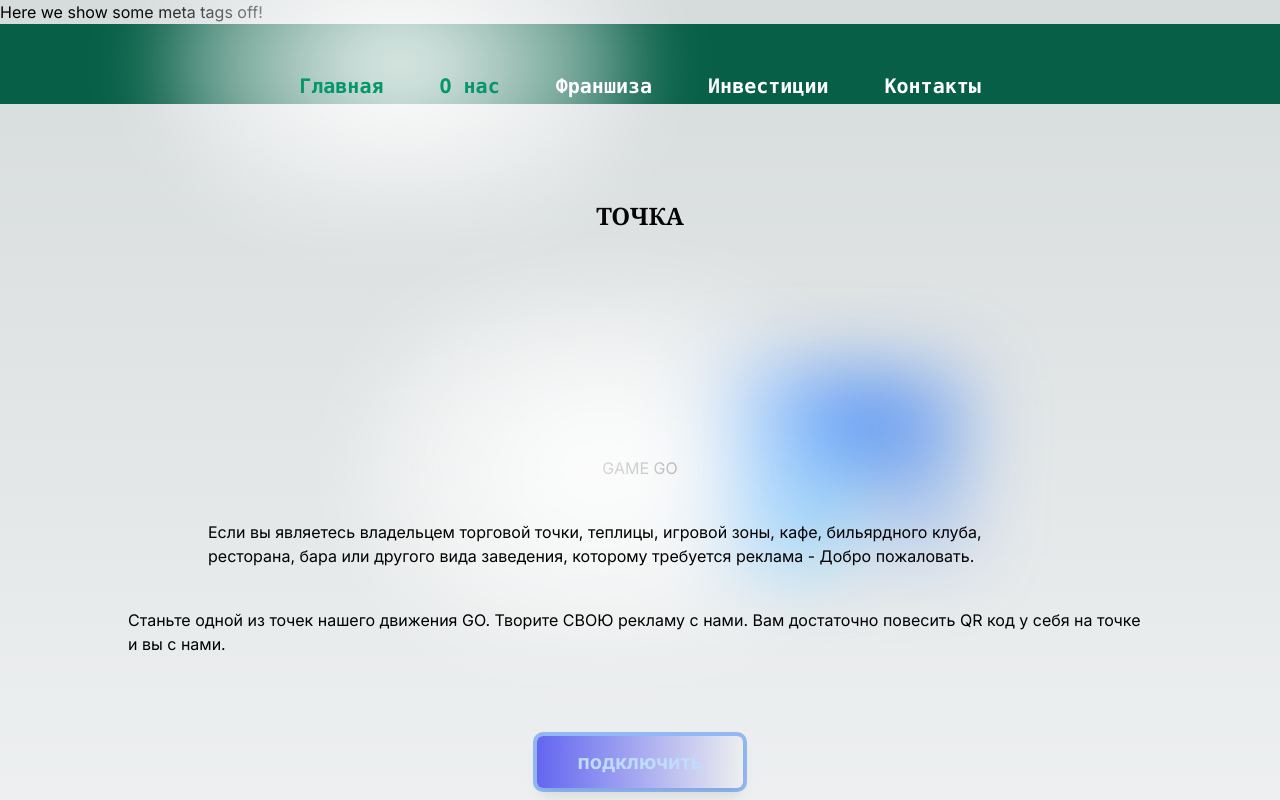
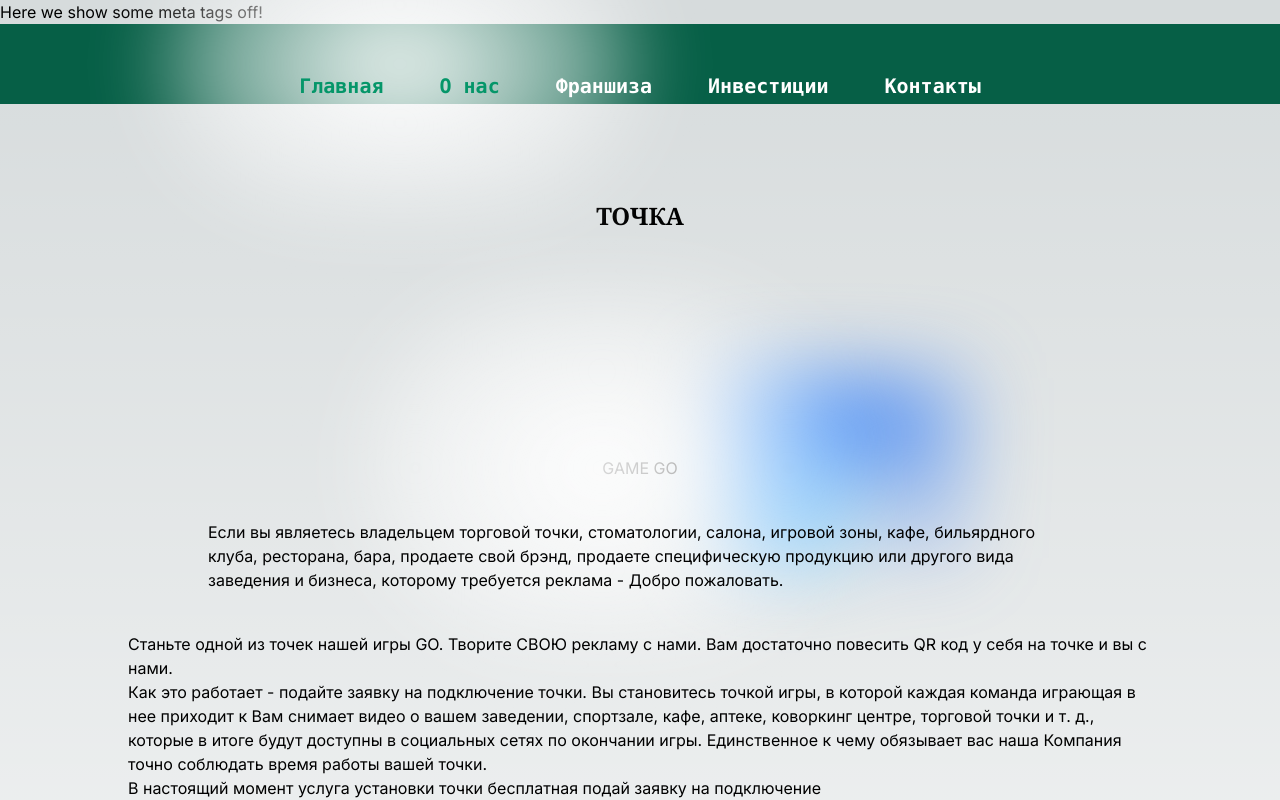
Before and after one commit to AssetGA/investment, a Next.js app: page /about/point in a window 1280 px wide. Shown: the top 800 px of the page. Built offline with nearby package versions, Linux system fonts and the light colour scheme.

Commit message:
add info to point

```diff
--- a/app/about/point/page.js
+++ b/app/about/point/page.js
@@ -18,13 +18,26 @@ export default function Page() {
 
       <div className="mb-32 flex flex-col text-center lg:max-w-5xl lg:text-left">
         <h2 className="px-20 py-10">
-          Если вы являетесь владельцем торговой точки, теплицы, игровой зоны,
-          кафе, бильярдного клуба, ресторана, бара или другого вида заведения,
-          которому требуется реклама - Добро пожаловать.
+          Если вы являетесь владельцем торговой точки, стоматологии, салона,
+          игровой зоны, кафе, бильярдного клуба, ресторана, бара, продаете свой
+          брэнд, продаете специфическую продукцию или другого вида заведения и
+          бизнеса, которому требуется реклама - Добро пожаловать.
         </h2>
         <p>
-          Станьте одной из точек нашего движения GO. Творите СВОЮ рекламу с
-          нами. Вам достаточно повесить QR код у себя на точке и вы с нами.
+          Станьте одной из точек нашей игры GO. Творите СВОЮ рекламу с нами. Вам
+          достаточно повесить QR код у себя на точке и вы с нами.
+        </p>
+        <p>
+          Как это работает - подайте заявку на подключение точки. Вы становитесь
+          точкой игры, в которой каждая команда играющая в нее приходит к Вам
+          снимает видео о вашем заведении, спортзале, кафе, аптеке, коворкинг
+          центре, торговой точки и т. д., которые в итоге будут доступны в
+          социальных сетях по окончании игры. Единственное к чему обязывает вас
+          наша Компания точно соблюдать время работы вашей точки.
+        </p>
+        <p>
+          В настоящий момент услуга установки точки бесплатная подай заявку на
+          подключение
         </p>
         <Form type="open point" buttonName="подключить" />
       </div>
--- a/app/components/Form.js
+++ b/app/components/Form.js
@@ -101,7 +101,7 @@ const Form = ({ type, buttonName }) => {
     <>
       <div className="flex justify-center py-5 md:py-20">
         <button
-          className="bg-gradient-to-r from-indigo-500 hover:bg-blue-600 hover:text-white text-xl font-bold text-blue-200 rounded-md ring-4 hover:ring-lime-400 py-3 px-10 shadow-lg"
+          className="bg-gradient-to-r from-indigo-500 hover:bg-blue-600 hover:text-white text-xl font-bold text-black rounded-md ring-4 hover:ring-lime-400 py-3 px-10 shadow-lg"
           type="button"
           onClick={() => setShowModal(true)}
         >
--- a/app/cooperation/page.js
+++ b/app/cooperation/page.js
@@ -18,7 +18,9 @@ export default function Page() {
       <div className="relative flex place-items-center before:absolute before:h-[300px] before:w-full sm:before:w-[480px] before:-translate-x-1/2 before:rounded-full before:bg-gradient-radial before:from-white before:to-transparent before:blur-2xl before:content-[''] after:absolute after:-z-20 after:h-[180px] after:w-full sm:after:w-[240px] after:translate-x-1/3 after:bg-gradient-conic after:from-sky-300 after:via-green-500 after:blur-2xl after:content-[''] before:dark:bg-gradient-to-br before:dark:from-transparent before:dark:to-green-700 before:dark:opacity-10 after:dark:from-sky-900 after:dark:via-[#0141ff] after:dark:opacity-40 before:lg:h-[360px] z-[-1] mt-56">
         GAME GO
       </div>
-
+      <p className="flex justify-center my-10 text-red-600 font-bold">
+        данная опция будет доступна позже заявки принимаются в порядке очереди
+      </p>
       <div className="flex justify-center mb-32 text-center lg:max-w-5xl lg:w-full lg:mb-0 lg:grid-cols-3 lg:text-left">
         <ul className="list-disc list-outside leading-10">
           <Link href="#">
--- a/app/investment/page.js
+++ b/app/investment/page.js
@@ -19,8 +19,8 @@ export default function Page() {
 
       <div className="mb-32 grid text-center lg:max-w-5xl lg:w-full lg:mb-0">
         Проект стартует - г. Астана, Казахстан. Все права по проекту принадлежат
-        местной Компании. Цель проекта - ... . Цель вы можете вписать
-        самостоятельно. Что мы сделали - связали энергию и безопасность.
+        местной Компании. Цель проекта - научить или освежить знания. Что мы
+        сделали - связали энергию и безопасность.
         <div className="py-10">
           Для получения полной информации по плановому инвестиционному доходу
           Компания еженедельно проводит встречи с инвесторами. Вам достаточно
```
